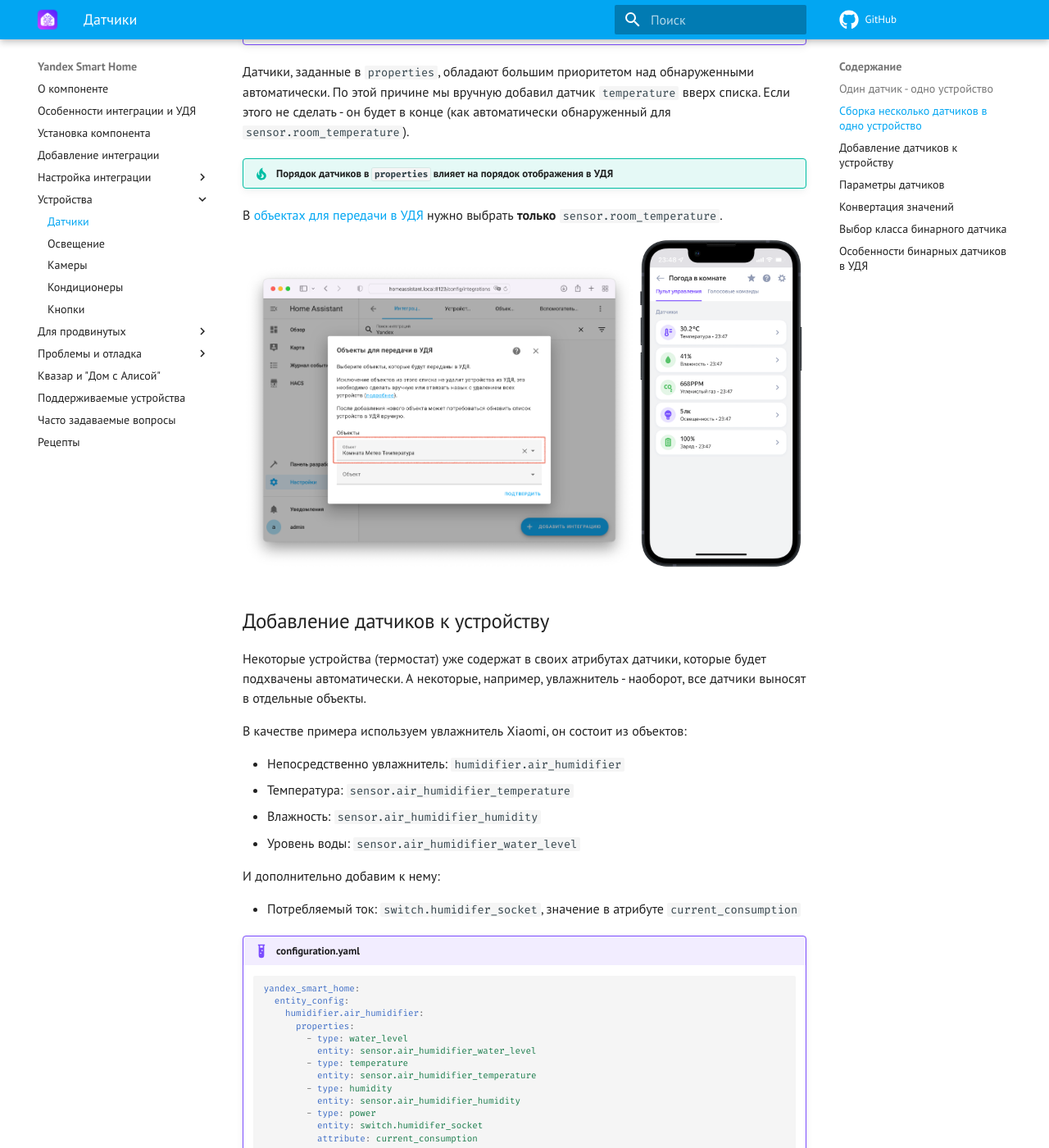
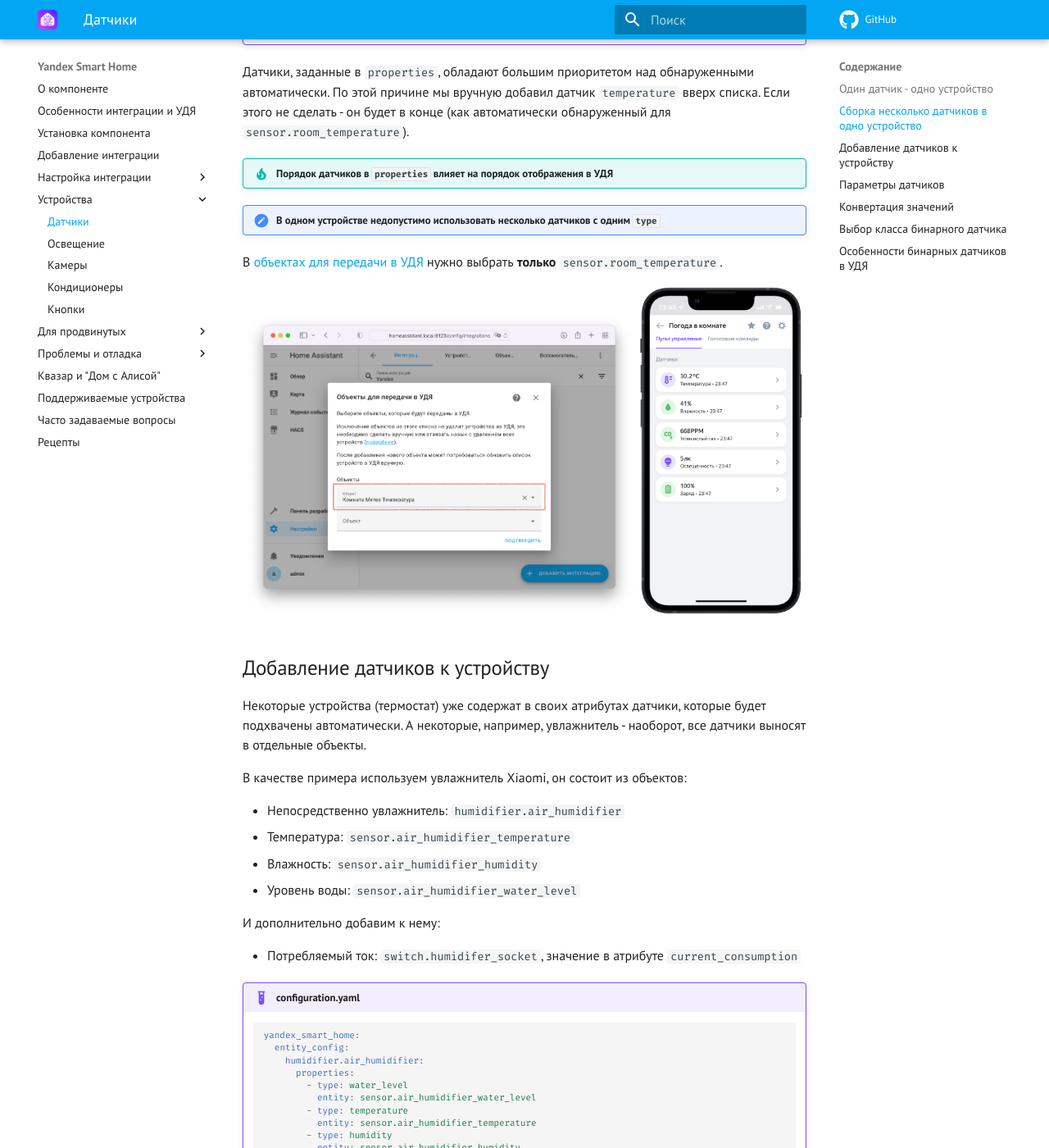
Before and after one commit to dext0r/yandex_smart_home, an MkDocs documentation site: the page built from docs/devices/sensor.md, in a window 1280 px wide and 1400 px high, scrolled down 2547 px. Shown: the whole window at 82% size. Built offline with MkDocs 1.6.1 and Material for MkDocs 9.7.7, drawn with Linux system fonts in a browser that asks for light colours; comment, search, counter and statistics services are not loaded; the version menu is left out; some of the changed text lies outside the part shown.

Commit message:
docs: Add about unique property type [skip ci]

````diff
--- a/docs/devices/sensor.md
+++ b/docs/devices/sensor.md
@@ -54,6 +54,8 @@
 
 !!! tip "Порядок датчиков в `properties` влияет на порядок отображения в УДЯ"
 
+!!! attention "В одном устройстве недопустимо использовать несколько датчиков с одним `type`"
+
 В [объектах для передачи в УДЯ](../config/filter.md) нужно выбрать **только** `sensor.room_temperature`.
 
 ![](../assets/images/devices/sensor/combine-1.png){ width=480 }
@@ -93,6 +95,8 @@
     ```
 
 !!! tip "Порядок датчиков в `properties` влияет на порядок отображения в УДЯ"
+
+!!! attention "В одном устройстве недопустимо использовать несколько датчиков с одним `type`"
 
 В объектах для передачи в УДЯ нужно выбрать **только** `humidifier.air_humidifier`.
 
````
